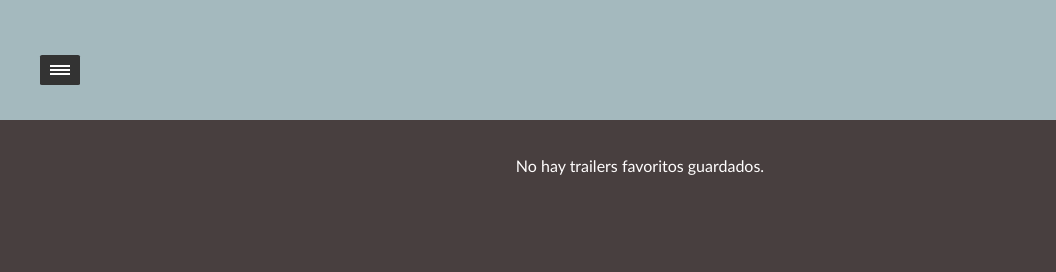
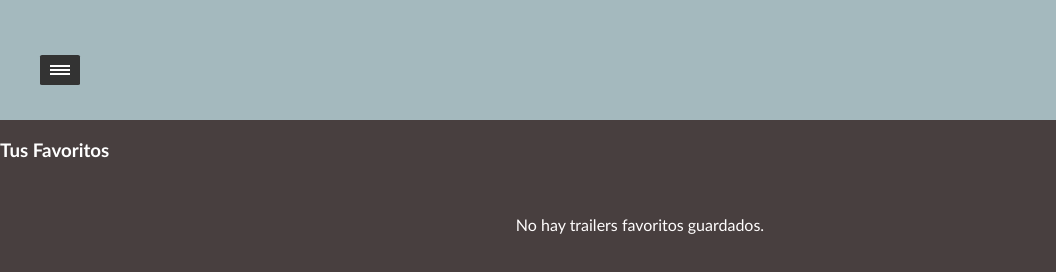
Before and after one commit to EduardoCR31/proyectomision2, a plain HTML site: page favoritos.html in a window 1280 px wide. Shown: the full height of the page, 0-1056 px from the left. Drawn offline with Linux system fonts and the light colour scheme.

Commit message:
cambio favoritos

```diff
--- a/favoritos.html
+++ b/favoritos.html
@@ -47,7 +47,7 @@
 
 </div>
     </header>
-
+    <h3>Tus Favoritos</h3>
     <section id="favoritos-section">
         <!-- Aquí se mostrarán los trailers favoritos -->
     </section>
```
